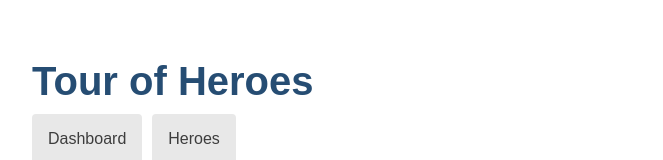
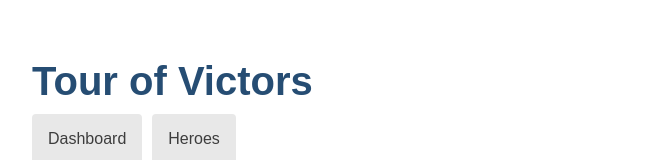
Before and after one commit to solkimicreb/angular-learning, an Angular app: page /dashboard in a window 1280 px wide. Shown: the top 160 px of the page, without its empty margins (108-771 px from the left). Built offline with nearby package versions, Linux system fonts and the light colour scheme; no server answers; what angular-in-memory-web-api would draw is missing.

Commit message:
viktor-title-fix

```diff
--- a/src/app/app.component.ts
+++ b/src/app/app.component.ts
@@ -6,7 +6,7 @@ import { Component } from '@angular/core';
   styleUrls: ['./app.component.css']
 })
 export class AppComponent {
-  title = 'Tour of Heroes';
+  title = 'Tour of Victors';
 }
 
 
```
